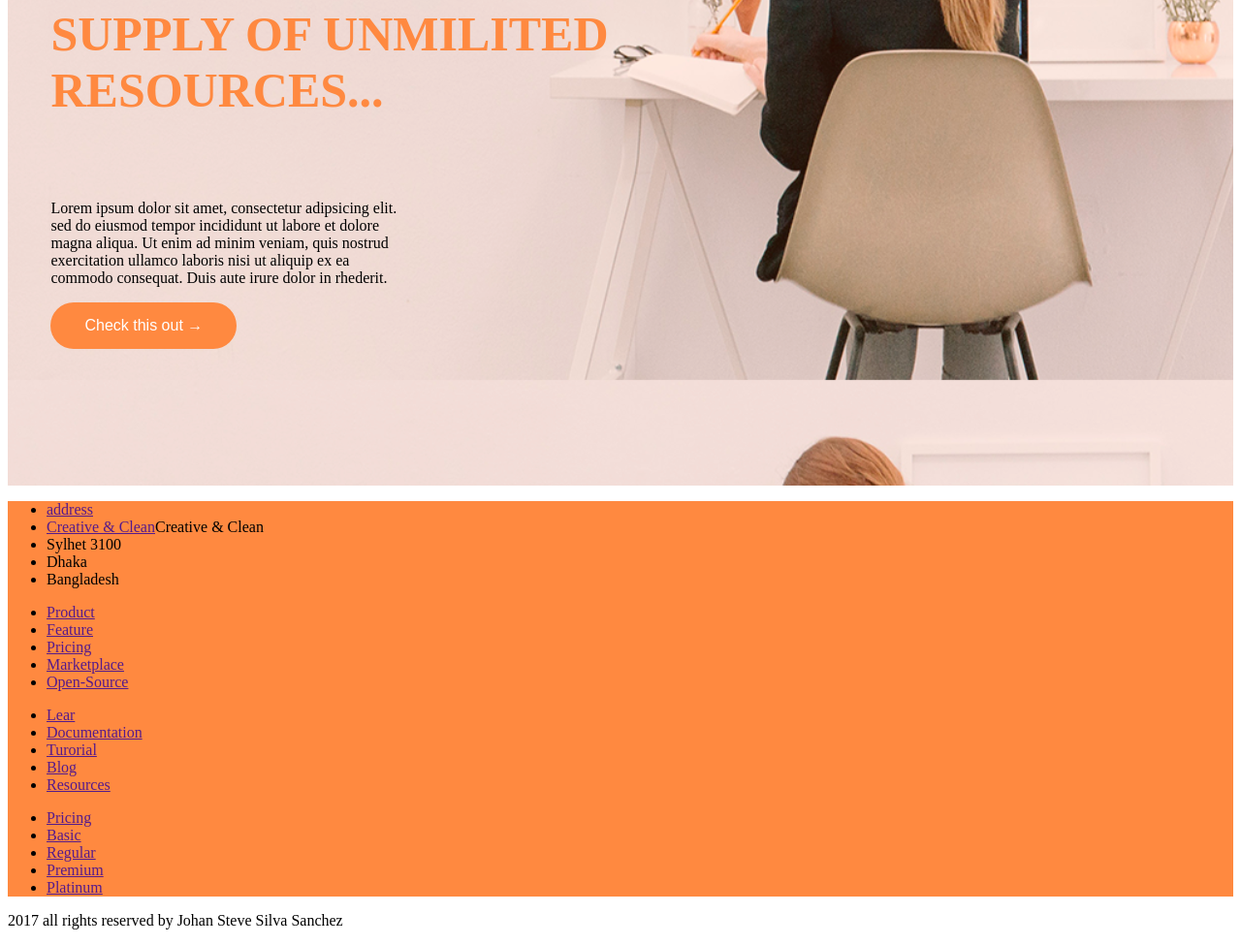
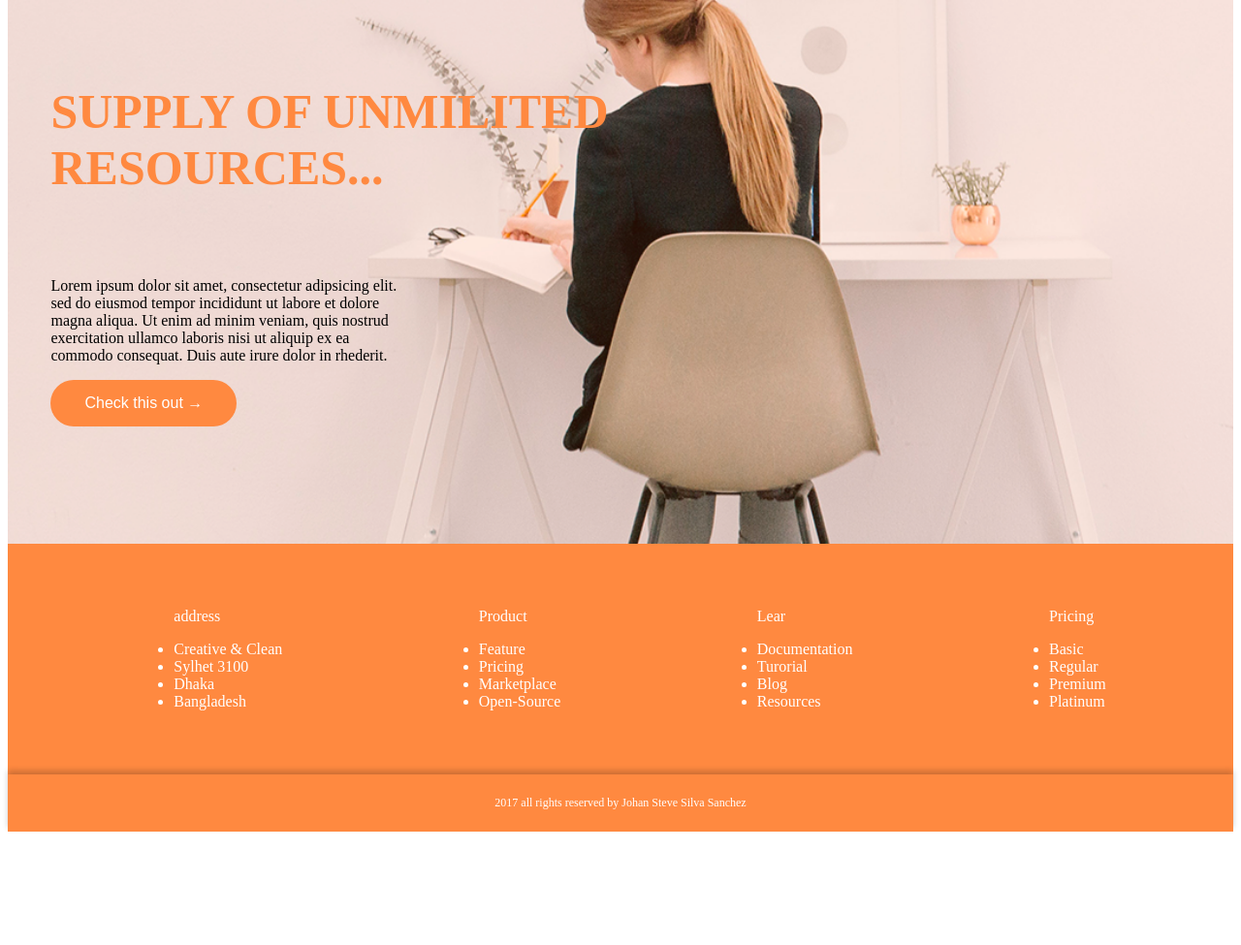
Before and after one commit to Kiorenc3/creative-clean, a plain HTML site: page index.html in a window 1280 px wide. Shown: the part 2355-3330 px from the top of the page at 97% size. After the commit the page ends 3221 px from the top, so only its background shows below. Drawn offline with Linux system fonts and the light colour scheme.

Commit message:
se termino el trabajo

```diff
--- a/index.html
+++ b/index.html
@@ -63,66 +63,69 @@
 
 
     <section class="contenedor_5">
-        <div class="j1">
+
         <nav>
             <ul>
 
-                <li><a href="">address</a></li>
-                <li><a href="">Creative & Clean</a>Creative & Clean</li>
+                <p>address </p>
+                <li><a href=""></a>Creative & Clean</li>
                 <li><a href=""></a>Sylhet 3100</li>
                 <li><a href=""></a>Dhaka</li>
                 <li><a href=""></a>Bangladesh</li>
 
              </ul>
         </nav>
-    </div>
 
-    <div>
+
+
     <nav>
         <ul>
 
-            <li><a href="">Product</a></li>
-            <li><a href="">Feature</a></li>
-            <li><a href="">Pricing</a></li>
-            <li><a href="">Marketplace</a></li>
-            <li><a href="">Open-Source</a></li>
+            <p>Product</p>
+            <li><a href=""></a>Feature</li>
+            <li><a href=""></a>Pricing</li>
+            <li><a href=""></a>Marketplace</li>
+            <li><a href=""></a>Open-Source</li>
 
          </ul>
     </nav>
-   </div>
 
-   <div>
+
+
     <nav>
         <ul>
 
-            <li><a href="">Lear</a></li>
-            <li><a href="">Documentation</a></li>
-            <li><a href="">Turorial</a></li>
-            <li><a href="">Blog</a></li>
-            <li><a href="">Resources</a></li>
+           <p> Lear</p>
+            <li><a href=""></a>Documentation</li>
+            <li><a href=""></a>Turorial</li>
+            <li><a href=""></a>Blog</li>
+            <li><a href=""></a>Resources</li>
 
          </ul>
     </nav>
-</div>
 
-<div>
+
+
     <nav>
         <ul>
 
-            <li><a href="">Pricing</a></li>
-            <li><a href="">Basic</a></li>
-            <li><a href="">Regular</a></li>
-            <li><a href="">Premium</a></li>
-            <li><a href="">Platinum</a></li>
+            <p>Pricing</p>
+            <li><a href=""></a>Basic</li>
+            <li><a href=""></a>Regular</li>
+            <li><a href=""></a>Premium</li>
+            <li><a href=""></a>Platinum</li>
 
          </ul>
     </nav>
-</div>
+
 
     </section>
 
-    <section>
-        <p>2017 all rights reserved by Johan Steve Silva Sanchez</p>
+
+    <section class="contenedor_6">
+        <div>
+        <p >2017 all rights reserved by Johan Steve Silva Sanchez</p>
+    </div>
     </section>
 
 
--- a/styles/styles.css
+++ b/styles/styles.css
@@ -71,6 +71,7 @@
 .contenedor_3{
     display: flex;
     justify-content: center;
+    margin: 100px;
 
 }
 
@@ -97,14 +98,14 @@
 
 .contenedor_4{
     background-image: url(../img/bgDown.png);
+    background-repeat: no-repeat;
     background-size: cover;
-    height: 90vh;
+    height: 60vh;
     display: flex;
     justify-content: center;
-    background-position: center -109px;
+    background-position: center right;
     align-items: center;
-    margin-top: 100px;
-
+    padding: 100px 40px;
 }
 
 .boton_4{
@@ -127,5 +128,25 @@
 
 .contenedor_5{
     background-color: #ff8940;
+    color: white;
+    list-style: none;
+    display: flex;
+    justify-content: space-around;
+    text-decoration: none;
+    padding: 50px;
 
 }
+
+
+
+
+.contenedor_6{
+    background-color: #ff8940;
+    color: white;
+    justify-content: center;
+    font-size: 12px;
+    padding: 10px;
+    box-sizing: border-box;
+    display: flex;
+    box-shadow: 0 -4px 6px rgb(0,0,0,0.2);
+}
```
